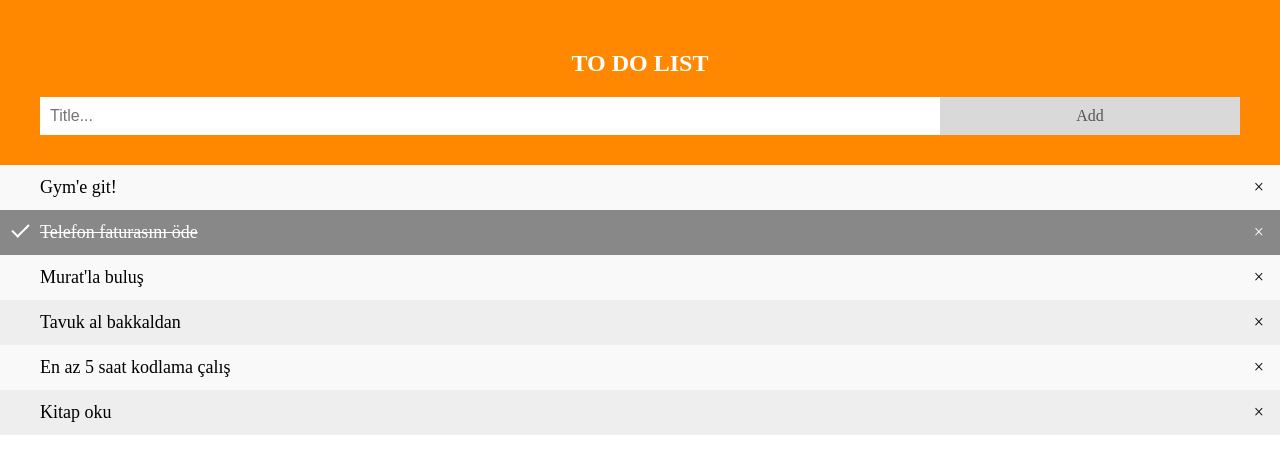
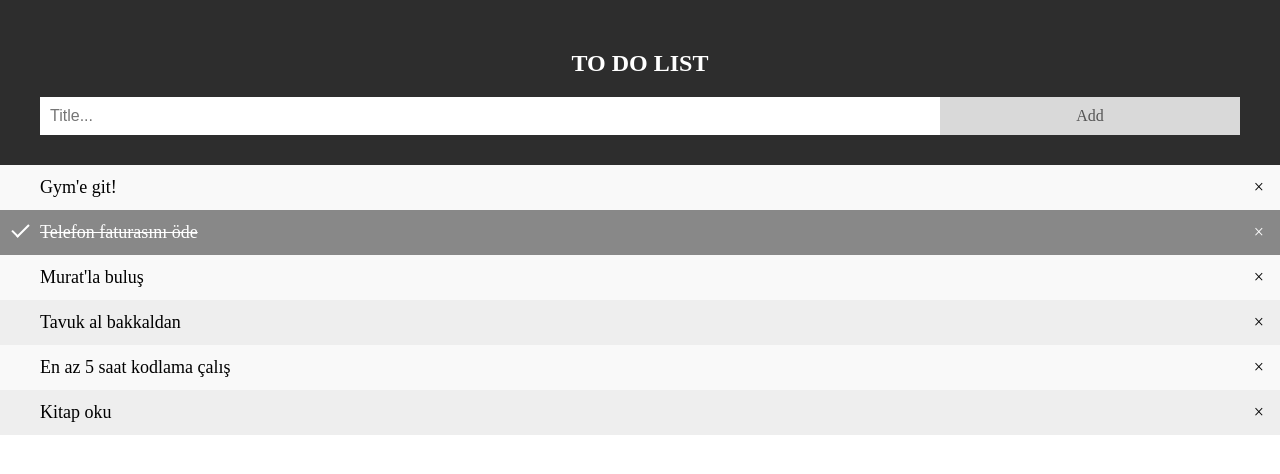
Before and after one commit to mnsrfndk/To-Do-List, a plain HTML site: page To-Do-List/index.html in a window 1280 px wide. Drawn offline with Linux system fonts and the light colour scheme.

Commit message:
Update main.css

```diff
--- a/To-Do-List/css/main.css
+++ b/To-Do-List/css/main.css
@@ -63,7 +63,7 @@ ul li.checked::before {
 }
 
 .header {
-    background-color: #ff8800;
+    background-color: #2d2d2d;
     padding: 30px 40px;
     color: white;
     text-align: center;
```
